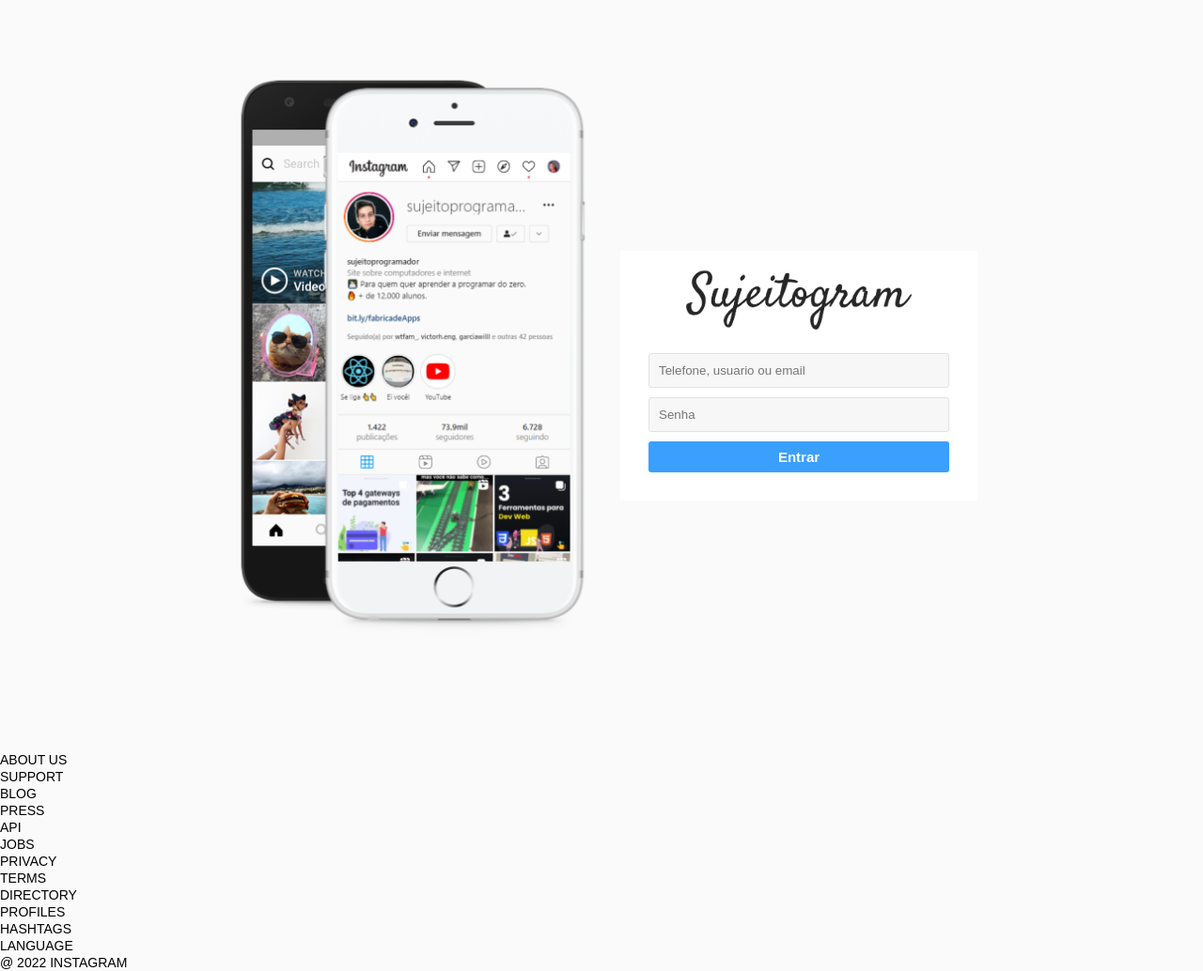
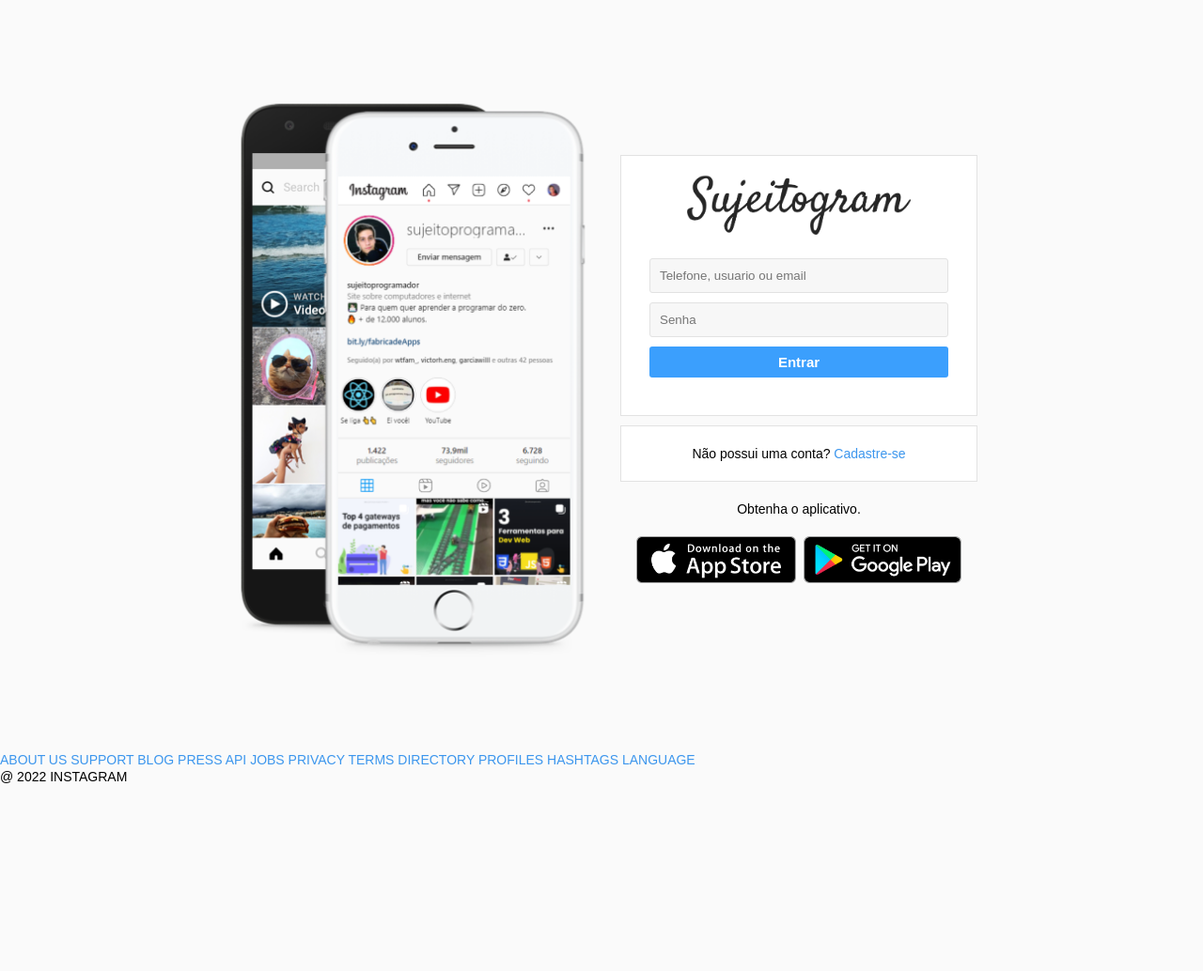
Before and after one commit to JuahnAmorim/projeto_instagram, a plain HTML site: page code/index.html in a window 1280 px wide. Shown: the whole page at 94% size. After the commit the page ends 836 px from the top, so only its background shows below. Drawn offline with Linux system fonts and the light colour scheme.

Commit message:
Coluna da direita finalizada

```diff
--- a/code/index.html
+++ b/code/index.html
@@ -26,26 +26,40 @@
                         <input class="entrar" type="submit" value="Entrar">
                     </form>
                 </div>
+
+                <div class="bloco2">
+                    <p>Não possui uma conta? <a href="#">Cadastre-se</a></p>
+                </div>
+
+                <p id="obtenha">Obtenha o aplicativo.</p>
+
+                <div class="lojas">
+                    <a href="#" target="_blank">
+                        <img src="../assets/appstore.png" alt="AppStore">
+                    </a>
+                    <a href="#" target="_blank">
+                        <img src="../assets/googleplay.png" alt="GooglePlay">
+                    </a>
+                </div>
             </div>
 
         </div>
 
     <footer>
-        <ul>
-            <li>ABOUT US</li>
-            <li>SUPPORT</li>
-            <li>BLOG</li>
-            <li>PRESS</li>
-            <li>API</li>
-            <li>JOBS</li>
-            <li>PRIVACY</li>
-            <li>TERMS</li>
-            <li>DIRECTORY</li>
-            <li>PROFILES</li>
-            <li>HASHTAGS</li>
-            <li>LANGUAGE</li>
-            <li class="icone">@ 2022 INSTAGRAM</li>
-        </ul>
+        <a href="#" target="_blank">ABOUT US</a>
+        <a href="#" target="_blank">SUPPORT</a>
+        <a href="#" target="_blank">BLOG</a>
+        <a href="#" target="_blank">PRESS</a>
+        <a href="#" target="_blank">API</a>
+        <a href="#" target="_blank">JOBS</a>
+        <a href="#" target="_blank">PRIVACY</a>
+        <a href="#" target="_blank">TERMS</a>
+        <a href="#" target="_blank">DIRECTORY</a>
+        <a href="#" target="_blank">PROFILES</a>
+        <a href="#" target="_blank">HASHTAGS</a>
+        <a href="#" target="_blank">LANGUAGE</a>
+
+        <div class="text-small">@ 2022 INSTAGRAM</div>
     </footer>
 
     </div>
--- a/code/style.css
+++ b/code/style.css
@@ -15,7 +15,7 @@
     width: 100%;
     font-family: Arial, Helvetica, sans-serif;
     font-size: 14px;
-    line-height: 18px ;
+    line-height: 18px;
 }
 
 #wrapper{
@@ -42,19 +42,22 @@
     background-repeat: no-repeat;
     background-position: center;
     height: 600px;
-    margin-bottom: 50px;
 }
 
 .right{
     padding-left: 20px;
     height: 600px;
     align-content: center;
+    display: flex;
+    flex-direction: column;
+    justify-content: center;
 }
 
 .bloco{
     display: flex;
     flex-direction: column;
     background-color: white;
+    border: 0.5px solid rgb(226, 226, 226);
 }
 
 .bloco img{
@@ -82,9 +85,33 @@
     border: none;
     border-radius: 3px;
     margin: 5px;
-    margin-bottom: 0px;
+    margin-bottom: 10px;
     padding: 8px;
     color: white;
     font-weight: bold;
     font-size: 15px;
 }
+
+.bloco2{
+    background-color: white;
+    margin: 10px 0px;
+    padding: 20px 0px;
+    text-align: center;
+    border: 0.5px solid rgb(226, 226, 226);
+}
+
+#obtenha{
+    text-align: center;
+    margin: 10px 0px;
+}
+
+.lojas{
+    display: flex;
+    justify-content: center;
+    margin: 10px 0px;
+}
+
+.lojas img{
+    height: 50px;
+    margin: 0px 4px;
+}
```
